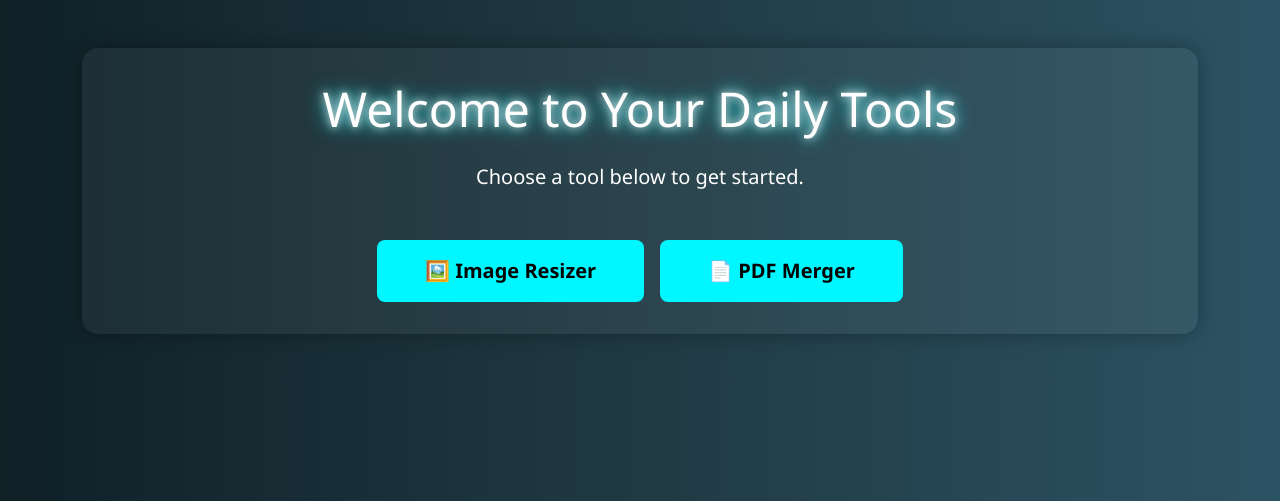
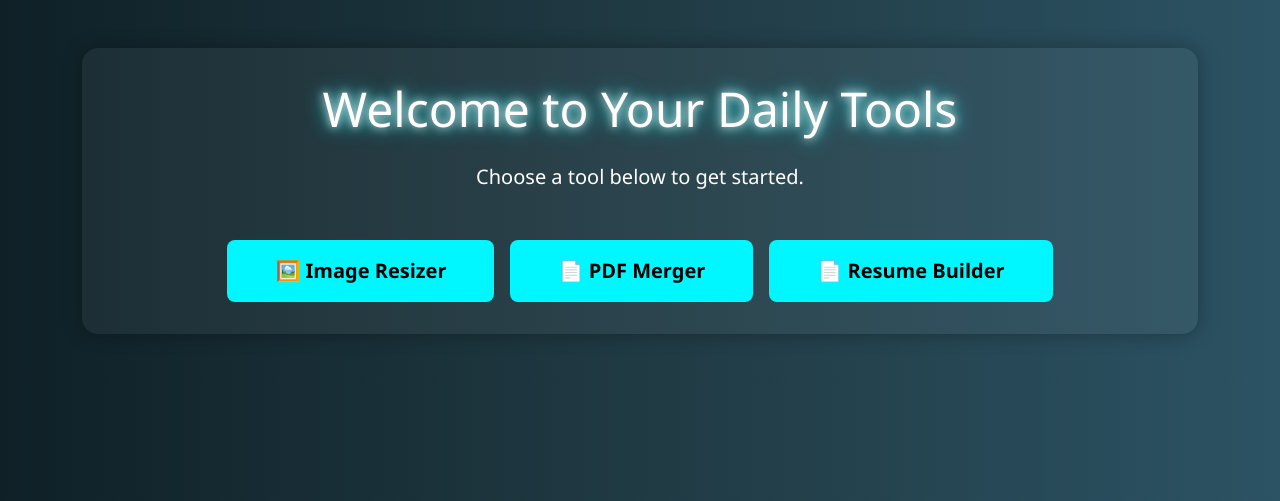
Before and after one commit to akhileshlabd/OnlineTools, a Flask app: page / in a window 1280 px wide. Shown: the top 501 px of the page. Run offline with Flask 3, Linux system fonts and the light colour scheme.

Commit message:
Update index.html

```diff
--- a/templates/index.html
+++ b/templates/index.html
@@ -48,6 +48,9 @@
         <a href="{{ url_for('pdf_merger_page') }}" class="btn glow-button btn-lg px-5 py-3">
           📄 PDF Merger
         </a>
+        <a href="{{ url_for('resume_builder') }}" class="btn glow-button btn-lg px-5 py-3">
+          📄 Resume Builder
+        </a>
       </div>
     </div>
   </div>
```
